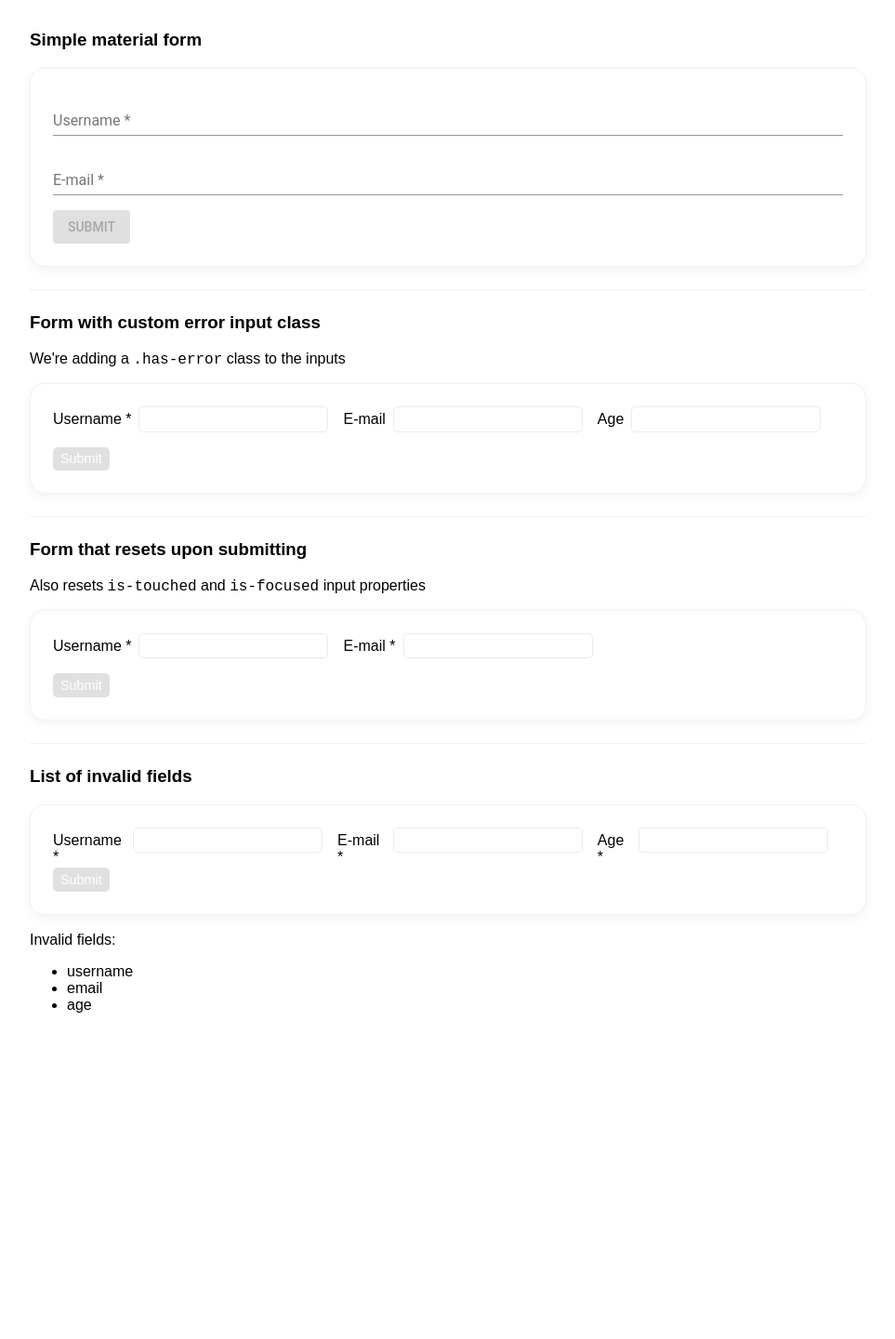
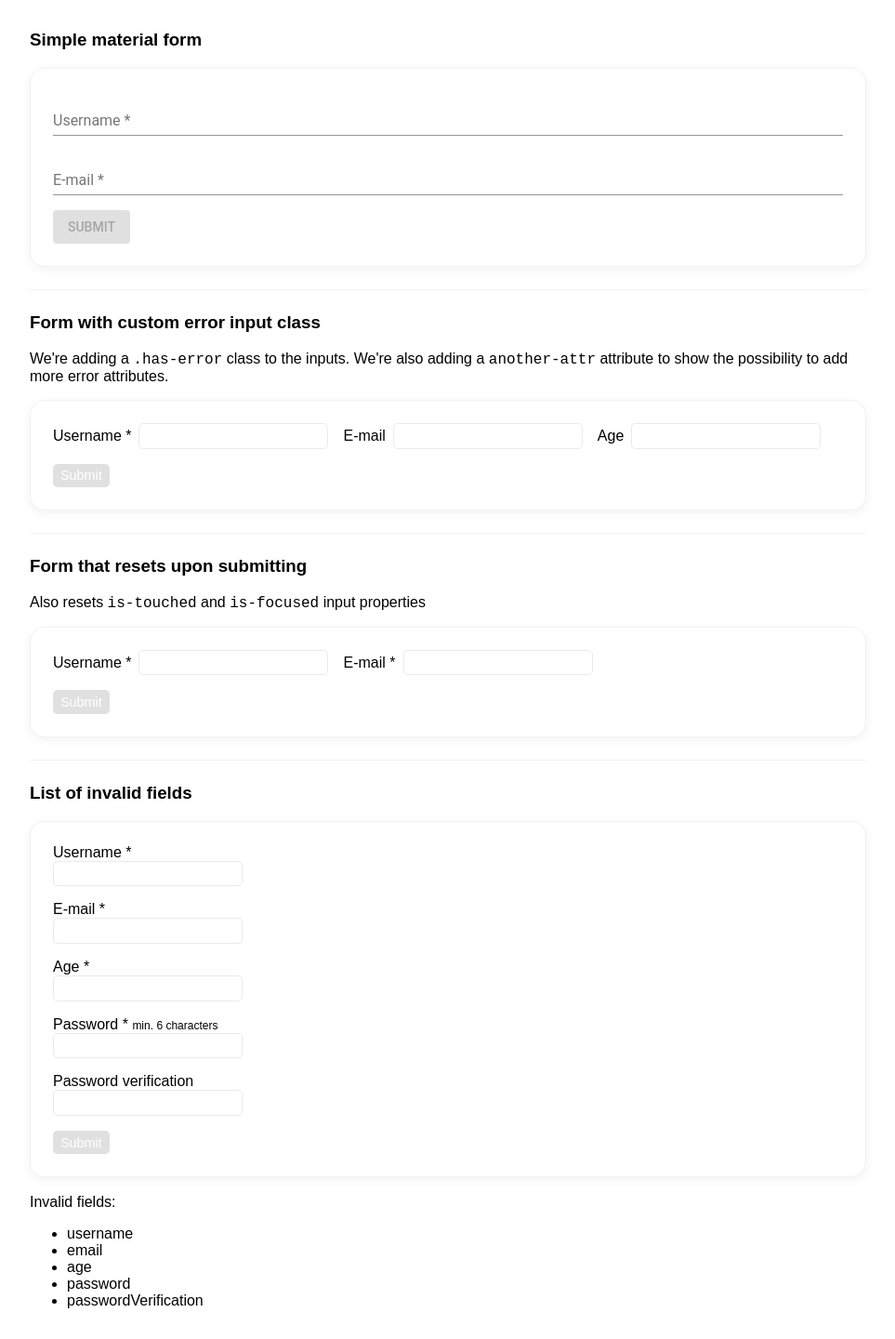
Before and after one commit to DJanoskova/React-validator-demo, a React (Create React App) app: page / in a window 1280 px wide. Shown: the whole page at 93% size, without its empty margins (158-1121 px from the left). Before the commit the page ends 1122 px from the top, so only its background shows below. Built offline with nearby package versions, Linux system fonts and the light colour scheme.

Commit message:
added password verification

```diff
--- a/src/App.js
+++ b/src/App.js
@@ -14,7 +14,8 @@ const App = () => (
     <hr />
 
     <h3>Form with custom error input class</h3>
-    <p>We're adding a <code>.has-error</code> class to the inputs</p>
+    <p>We're adding a <code>.has-error</code> class to the inputs. We're also adding
+      a <code>another-attr</code> attribute to show the possibility to add more error attributes.</p>
     <CustomForm />
 
     <hr />
--- a/src/components/CustomForm.js
+++ b/src/components/CustomForm.js
@@ -9,7 +9,8 @@ const CustomForm = () => {
     age: null
   };
   const customErrorAttribute = {
-    className: 'has-error'
+    className: 'has-error',
+    'another-attr': 'look-at-me'
   };
 
   const { values, useInput, isValid } = useForm(defaultValues, customErrorAttribute);
--- a/src/components/ErrorsForm.js
+++ b/src/components/ErrorsForm.js
@@ -6,7 +6,9 @@ const ErrorsForm = () => {
   const defaultValues = {
     username: '',
     email: '',
-    age: ''
+    age: '',
+    password: '',
+    passwordVerification: ''
   };
   const customErrorAttribute = {
     className: 'has-error'
@@ -22,7 +24,7 @@ const ErrorsForm = () => {
   return (
     <>
       <form onSubmit={handleSubmit}>
-        <div className="form-body">
+
         <label>Username *</label>
         <input
           type="text"
@@ -40,7 +42,26 @@ const ErrorsForm = () => {
           type="text"
           {...useInput('age', 'isInt, isRequired')}
         />
-        </div>
+
+        <label>Password * <span className="small">min. 6 characters</span></label>
+        <input
+          type="password"
+          {...useInput('password', {
+            isRequired: true,
+            isLength: {
+              min: 6
+            }
+          })}
+        />
+
+        <label>Password verification</label>
+        <input
+          type="password"
+          {...useInput('passwordVerification', {
+            isRequired: true,
+            equals: values.password
+          })}
+        />
 
         <button type="submit" disabled={!isValid}>
           Submit
--- a/src/index.css
+++ b/src/index.css
@@ -67,3 +67,7 @@ form {
 .form-body label {
     margin: 0.3rem 0.5rem 0 0;
 }
+
+.small {
+    font-size: 0.75rem;
+}
```
Lines whose indentation alone changed are shown as unchanged.
